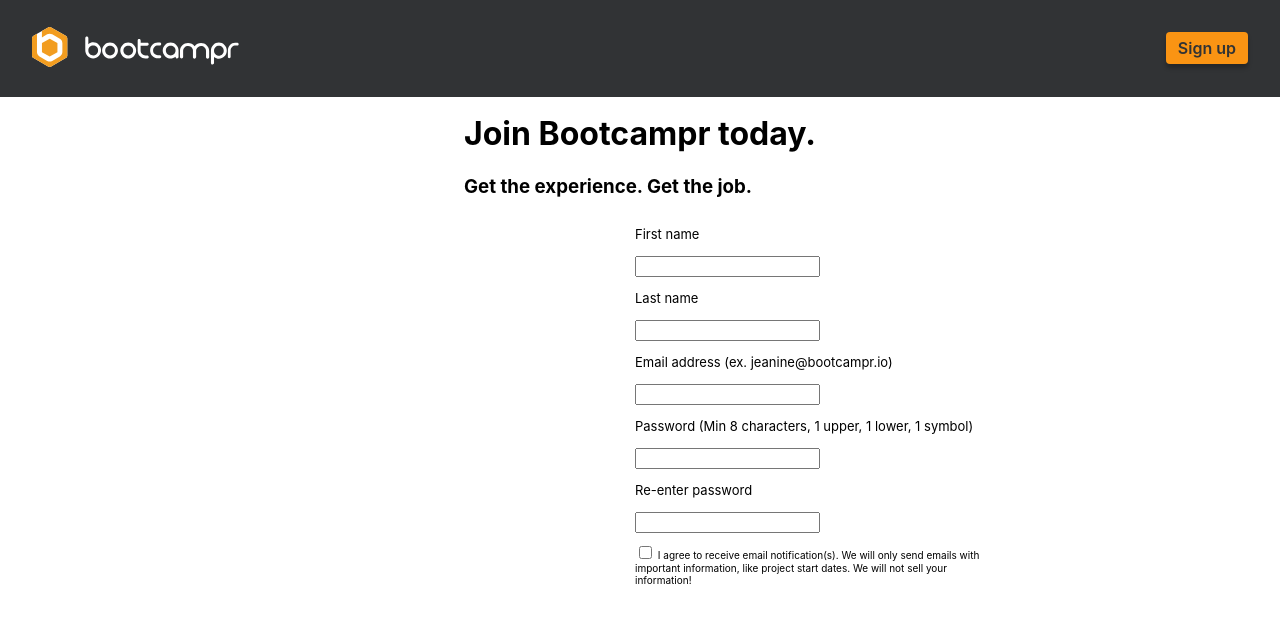
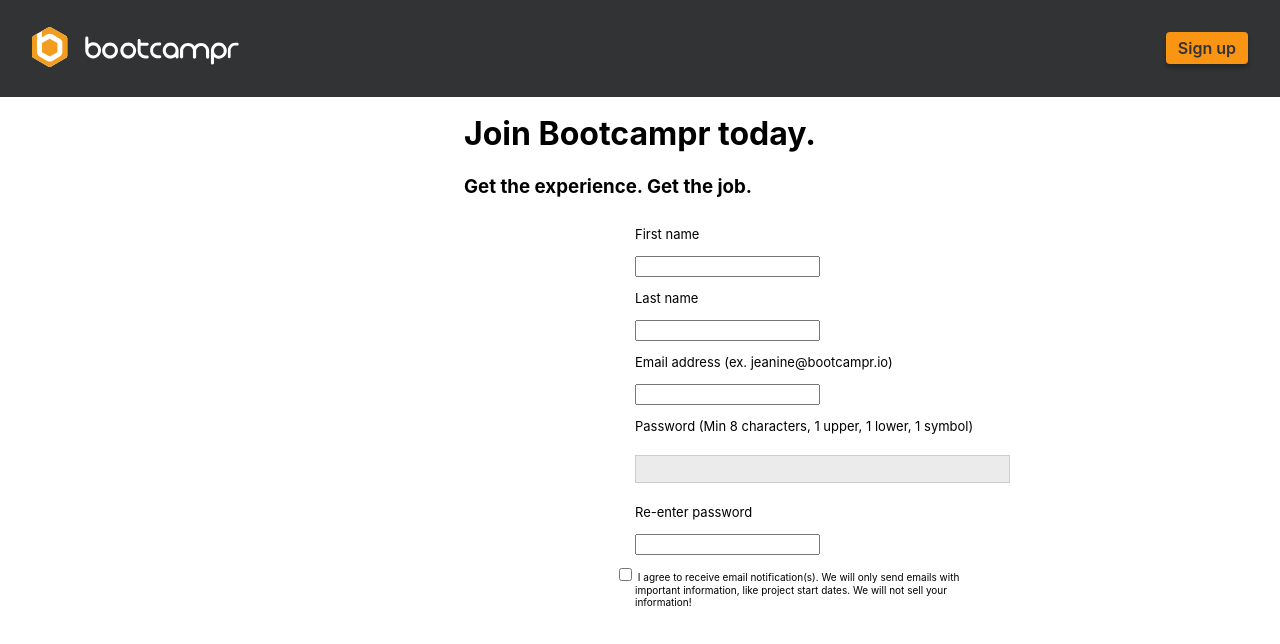
Before and after one commit to yeezick/bootcampr-assessment, a React (Create React App) app in the folder frontend/: page /sign-up in a window 1280 px wide. Shown: the top 644 px of the page. Built offline with nearby package versions, Linux system fonts and the light colour scheme.

Commit message:
Adjust textbox size and color

```diff
--- a/frontend/src/sign_up/Register.scss
+++ b/frontend/src/sign_up/Register.scss
@@ -20,10 +20,32 @@
   font-size: 13px;
 }
 
-#unify-textbox {
+#checkbox-text {
+  display: block;
+  font-size: 10px;
+  text-indent: -20px
 
 }
 
-#checkbox-text {
-  font-size: 10px;
+#checkbox-and-disclaimer {
+  position: relative;
+  display: block;
+  right: -15px;
+
 }
+
+#input-box {
+  position: relative;
+  top: 17px;
+}
+
+input[type=text], input[type=password], select {
+  width: 105%;
+  padding: 6px 10px;
+  margin: 8px 0;
+  display: inline-block;
+  border: 1px solid #ccc;
+  box-sizing: border-box;
+  font-size: 12px;
+  background-color: #ecebeb;
+}
```
